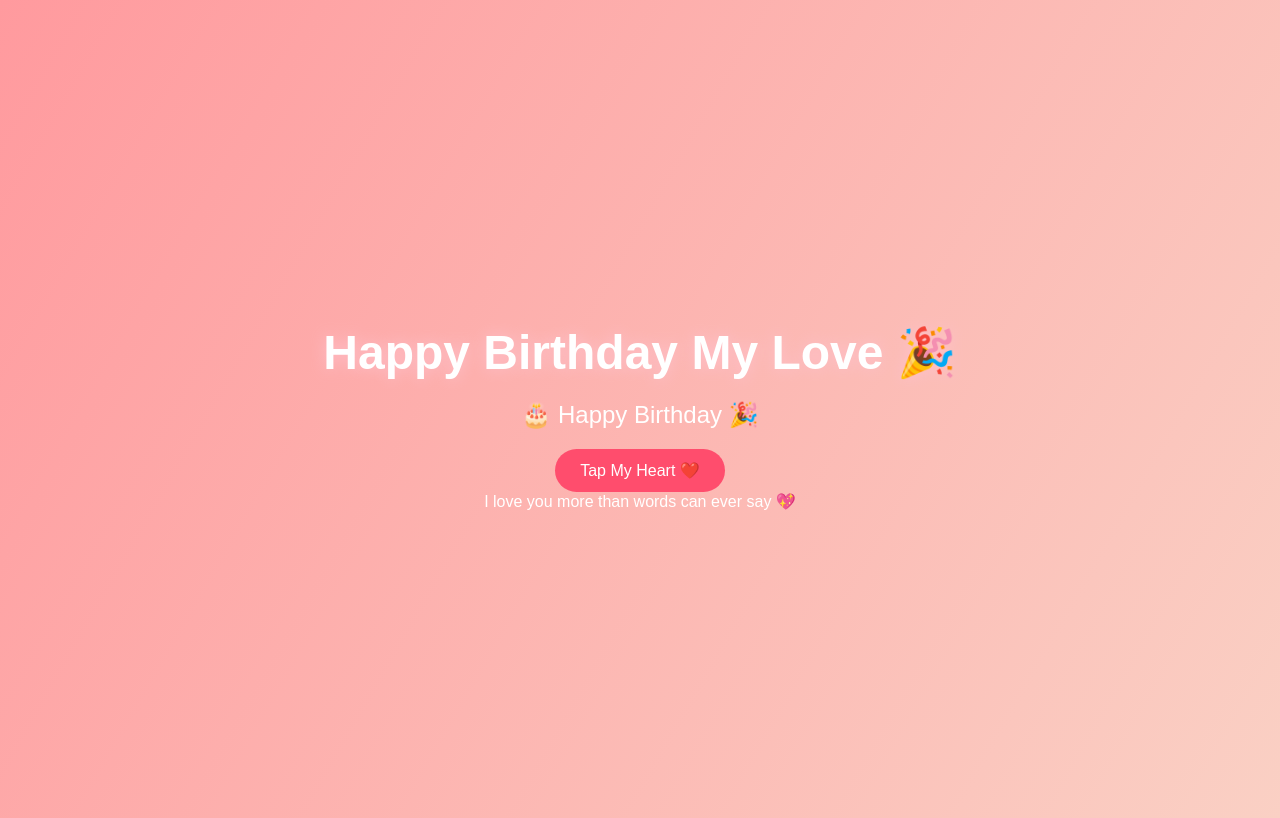
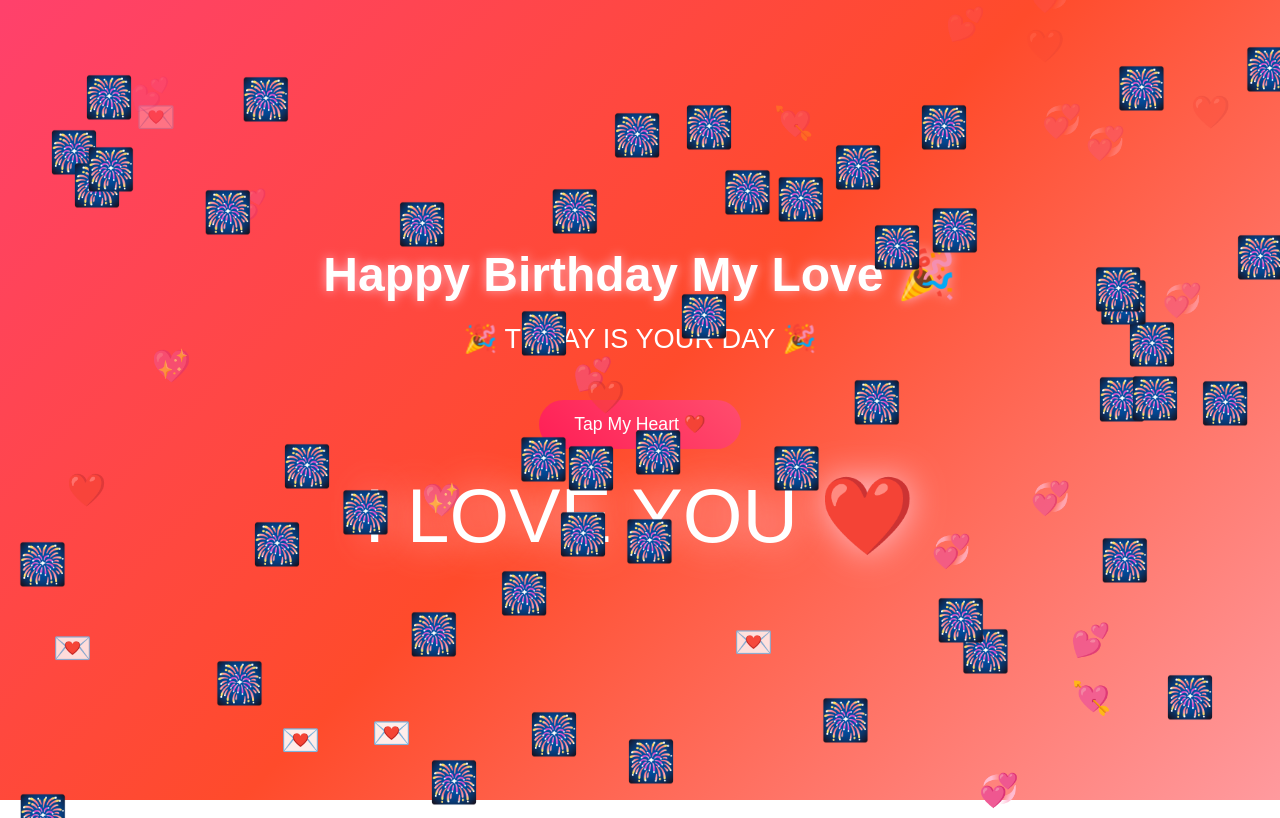
Before and after one commit to nithiya-1103/birthday-website, a plain HTML site: page final.html in a window 1280 px wide. Both pictures are taken after a click on the button "Tap My Heart ❤️". Drawn offline with Linux system fonts and the light colour scheme.

Commit message:
Added I LOVE YOU animation, fireworks, love letters

```diff
--- a/final.html
+++ b/final.html
@@ -1,20 +1,23 @@
 <!DOCTYPE html>
 <html>
 <head>
-<title>Happy Birthday 🎂</title>
+<title>Happy Birthday ❤️</title>
 <link rel="stylesheet" href="style.css">
 <script defer src="script.js"></script>
 </head>
 <body>
 
 <iframe src="music.html" id="musicFrame"></iframe>
+<div class="letters"></div>
 
 <section class="hero">
   <h1 class="glow">Happy Birthday My Love 🎉</h1>
   <div id="timer"></div>
 
   <button onclick="showLove()">Tap My Heart ❤️</button>
-  <p id="loveText"></p>
+
+  <!-- I LOVE YOU ANIMATION -->
+  <div id="loveAnimation" class="love-animate">I LOVE YOU ❤️</div>
 </section>
 
 </body>
--- a/music.html
+++ b/music.html
@@ -1,14 +1,16 @@
 <!DOCTYPE html>
 <html>
 <body>
-<audio id="bgm" autoplay loop>
+<audio id="bgMusic" loop>
   <source src="music/love.mp3" type="audio/mpeg">
 </audio>
 
 <script>
-const audio = document.getElementById("bgm");
-audio.volume = 0.6;
-audio.play().catch(()=>{});
+window.addEventListener("message", e => {
+  if (e.data === "playMusic") {
+    document.getElementById("bgMusic").play();
+  }
+});
 </script>
 </body>
 </html>
--- a/script.js
+++ b/script.js
@@ -1,31 +1,41 @@
+function startMusicAndGo() {
+  const frame = document.getElementById("musicFrame");
+  frame.contentWindow.postMessage("playMusic", "*");
+  setTimeout(() => window.location.href = "story.html", 300);
+}
+
 function go(page) {
   window.location.href = page;
 }
 
-// Typing animation
-const text = document.querySelector(".type");
-if (text) {
-  const msg = text.innerText;
-  let i = 0;
-  text.innerText = "";
+/* Floating love letters */
+const lettersArr = ["❤️","💖","💕","💘","💞","💌"];
+const container = document.querySelector(".letters");
+
+if (container) {
   setInterval(() => {
-    if (i < msg.length) {
-      text.innerText += msg.charAt(i);
-      i++;
-    }
-  }, 80);
+    const span = document.createElement("span");
+    span.innerText = lettersArr[Math.floor(Math.random()*lettersArr.length)];
+    span.style.left = Math.random()*100 + "vw";
+    span.style.animationDuration = 5 + Math.random()*5 + "s";
+    container.appendChild(span);
+    setTimeout(() => span.remove(), 10000);
+  }, 300);
 }
 
-// Countdown
+/* Countdown */
 const birthday = new Date("2025-03-20").getTime();
 setInterval(() => {
   const t = document.getElementById("timer");
   if (!t) return;
+
   const d = birthday - Date.now();
   if (d <= 0) {
-    t.innerHTML = "🎂 Happy Birthday 🎉";
+    t.innerHTML = "🎉 TODAY IS YOUR DAY 🎉";
+    launchFireworks();
     return;
   }
+
   t.innerHTML =
     Math.floor(d / 86400000) + "d " +
     Math.floor((d % 86400000) / 3600000) + "h " +
@@ -33,7 +43,22 @@ setInterval(() => {
     Math.floor((d % 60000) / 1000) + "s";
 }, 1000);
 
+/* I LOVE YOU */
 function showLove() {
-  document.getElementById("loveText").innerText =
-    "I love you more than words can ever say 💖";
+  document.getElementById("loveAnimation").classList.add("show");
+  launchFireworks();
 }
+
+/* Fireworks */
+function launchFireworks() {
+  for (let i = 0; i < 25; i++) {
+    const fire = document.createElement("div");
+    fire.innerText = "🎆";
+    fire.style.position = "fixed";
+    fire.style.left = Math.random()*100 + "vw";
+    fire.style.top = Math.random()*100 + "vh";
+    fire.style.fontSize = "2.5rem";
+    document.body.appendChild(fire);
+    setTimeout(() => fire.remove(), 2000);
+  }
+}
--- a/style.css
+++ b/style.css
@@ -1,12 +1,13 @@
 * {
   margin: 0;
   padding: 0;
+  box-sizing: border-box;
   font-family: 'Poppins', sans-serif;
 }
 
 body {
-  background: linear-gradient(120deg, #ff9a9e, #fad0c4);
   min-height: 100vh;
+  background: linear-gradient(135deg, #ff416c, #ff4b2b, #ff9a9e);
   color: #fff;
   overflow-x: hidden;
 }
@@ -15,6 +16,7 @@ body {
   width: 0;
   height: 0;
   border: none;
+  position: fixed;
 }
 
 .hero {
@@ -26,68 +28,98 @@ body {
   text-align: center;
 }
 
+.subtitle {
+  font-size: 1.2rem;
+  margin-top: 10px;
+}
+
 .glow {
   font-size: 3rem;
-  text-shadow: 0 0 15px pink;
+  text-shadow: 0 0 20px #ffb6c1, 0 0 40px #ff1e56;
+  animation: glowPulse 2s infinite alternate;
+}
+
+@keyframes glowPulse {
+  from { text-shadow: 0 0 10px #ffb6c1; }
+  to { text-shadow: 0 0 30px #ff1e56; }
 }
 
 button {
-  padding: 12px 25px;
-  background: #ff4d6d;
+  margin-top: 25px;
+  padding: 14px 35px;
+  font-size: 1.1rem;
   border: none;
   border-radius: 30px;
+  background: linear-gradient(45deg, #ff1e56, #ff4d6d);
   color: white;
-  font-size: 1rem;
   cursor: pointer;
-  margin-top: 20px;
-  transition: 0.3s;
+  transition: 0.4s;
 }
 
 button:hover {
-  transform: scale(1.1);
-  background: #ff1e56;
+  transform: scale(1.15);
 }
 
 .glass {
-  background: rgba(255,255,255,0.2);
-  backdrop-filter: blur(10px);
+  background: rgba(255,182,193,0.25);
+  backdrop-filter: blur(12px);
   padding: 40px;
-  border-radius: 20px;
-  width: 80%;
+  border-radius: 25px;
+  width: 85%;
   margin: 100px auto;
   text-align: center;
 }
 
 .gallery {
   display: grid;
-  grid-template-columns: repeat(auto-fit, minmax(200px,1fr));
-  gap: 20px;
-  padding: 30px;
+  grid-template-columns: repeat(auto-fit, minmax(220px,1fr));
+  gap: 25px;
+  padding: 40px;
 }
 
 .gallery img {
   width: 100%;
-  border-radius: 15px;
-  transition: 0.4s;
+  border-radius: 20px;
+  transition: 0.5s;
 }
 
 .gallery img:hover {
-  transform: scale(1.1);
+  transform: scale(1.15) rotate(2deg);
 }
 
 .center {
   text-align: center;
 }
 
-input, textarea {
-  width: 80%;
-  padding: 12px;
-  margin: 10px;
-  border-radius: 10px;
-  border: none;
+#timer {
+  font-size: 1.7rem;
+  margin: 20px 0;
 }
 
-#timer {
-  font-size: 1.5rem;
-  margin-top: 20px;
+/* FLOATING LOVE LETTERS */
+.letters span {
+  position: fixed;
+  bottom: -50px;
+  font-size: 2rem;
+  animation: floatUp linear infinite;
 }
+
+@keyframes floatUp {
+  from { transform: translateY(0); opacity: 1; }
+  to { transform: translateY(-120vh); opacity: 0; }
+}
+
+/* I LOVE YOU ANIMATION */
+.love-animate {
+  font-size: 4rem;
+  margin-top: 30px;
+  opacity: 0;
+  transform: scale(0);
+  transition: 1s;
+  text-shadow: 0 0 30px pink;
+}
+
+.love-animate.show {
+  opacity: 1;
+  transform: scale(1.2);
+}
```
Also changed, not shown: gallery.html (+3 -2 lines), index.html (+3 -4 lines), story.html (+3 -3 lines), images/img1.jpg (renamed from images/photo1.jpg), images/img2.jpg (renamed from images/photo2.jpg), images/img3.jpg (renamed from images/photo3.jpg), 2 other files.
